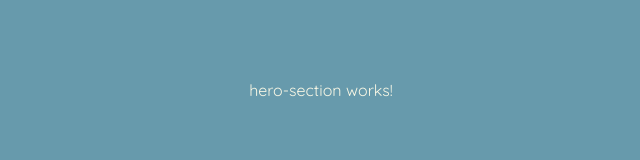
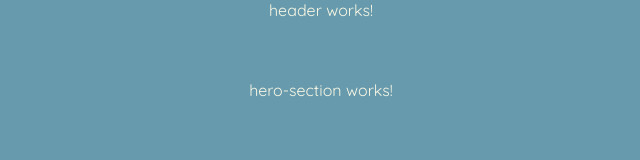
Before and after one commit to elma1989/portfolio, an Angular app: page / in a window 1280 px wide. Shown: the top 160 px of the page, without its empty margins (319-959 px from the left). Built offline with nearby package versions, Linux system fonts and the light colour scheme.

Commit message:
core: Added HeaderComponent

```diff
--- a/src/app/main-content/main-content.component.html
+++ b/src/app/main-content/main-content.component.html
@@ -1,3 +1,6 @@
+<header app-header class="
+w-full h-[9dvh] lg:h-[10dvh] flex justify-center
+fixed top-0 left-0 z-1"></header>
 @if (mobile()) {
     <section hero class=
     "w-full h-dvh pt-[9dvh] lg:pt-[10dvh]
--- a/src/app/main-content/main-content.component.ts
+++ b/src/app/main-content/main-content.component.ts
@@ -8,6 +8,7 @@ import { SkillsSectionComponent } from './skills-section/skills-section.componen
 import { ProjectsSectionComponent } from './projects-section/projects-section.component';
 import { ReferencesSectionComponent } from './references-section/references-section.component';
 import { ContactSectionComponent } from './contact-section/contact-section.component';
+import { HeaderComponent } from "../shared/components/header/header.component";
 
 @Component({
   selector: 'app-main-content',
@@ -18,8 +19,9 @@ import { ContactSectionComponent } from './contact-section/contact-section.compo
     SkillsSectionComponent,
     ProjectsSectionComponent,
     ReferencesSectionComponent,
-    ContactSectionComponent
-  ],
+    ContactSectionComponent,
+    HeaderComponent
+],
   templateUrl: './main-content.component.html',
   styleUrl: './main-content.component.css'
 })
--- /dev/null
+++ b/src/app/shared/components/header/header.component.html
@@ -0,0 +1 @@
+<p>header works!</p>
```
Also changed, not shown: src/app/shared/components/header/header.component.ts (added, +11 -0 lines), src/app/shared/components/header/header.component.css (added), 2 other files (tests, documents, lock files or other folders).
